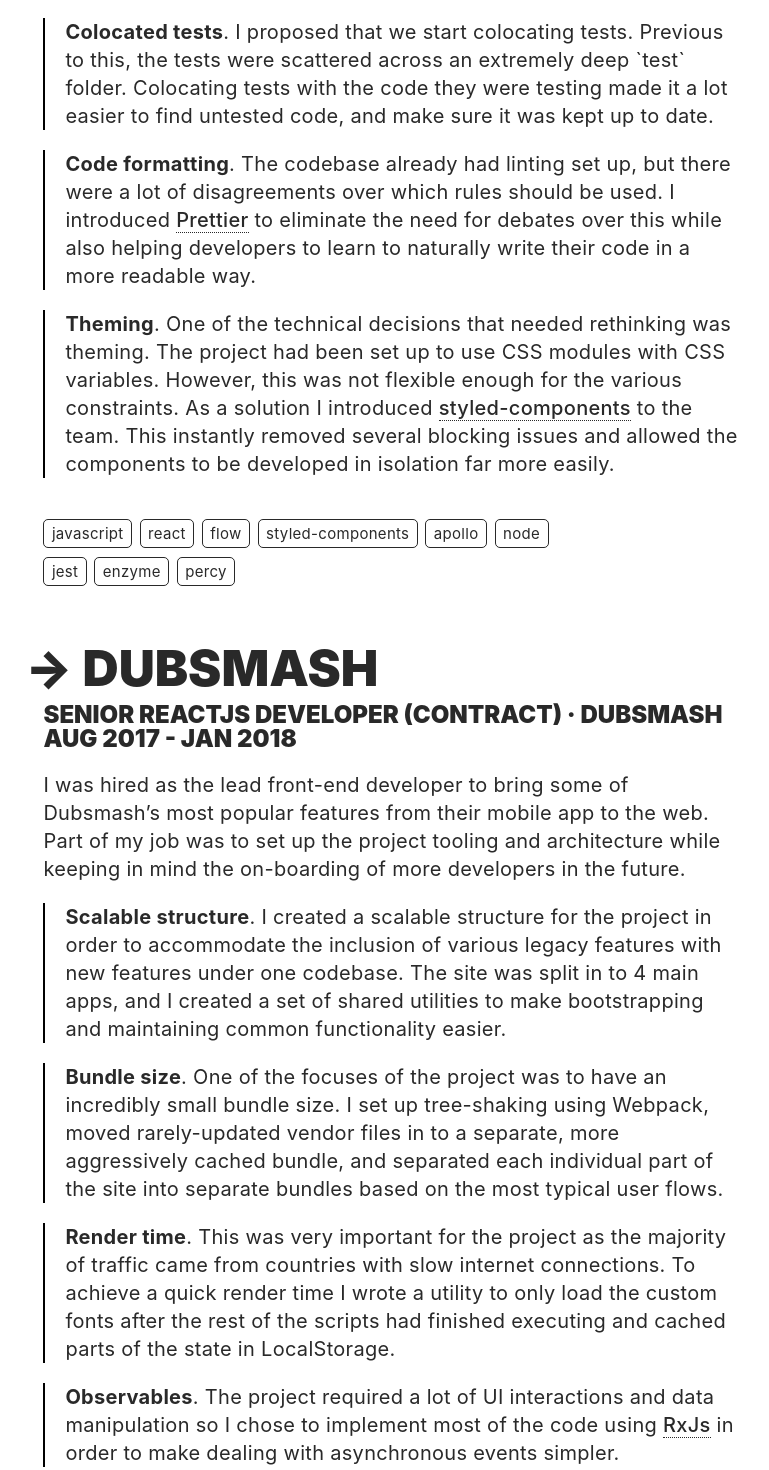
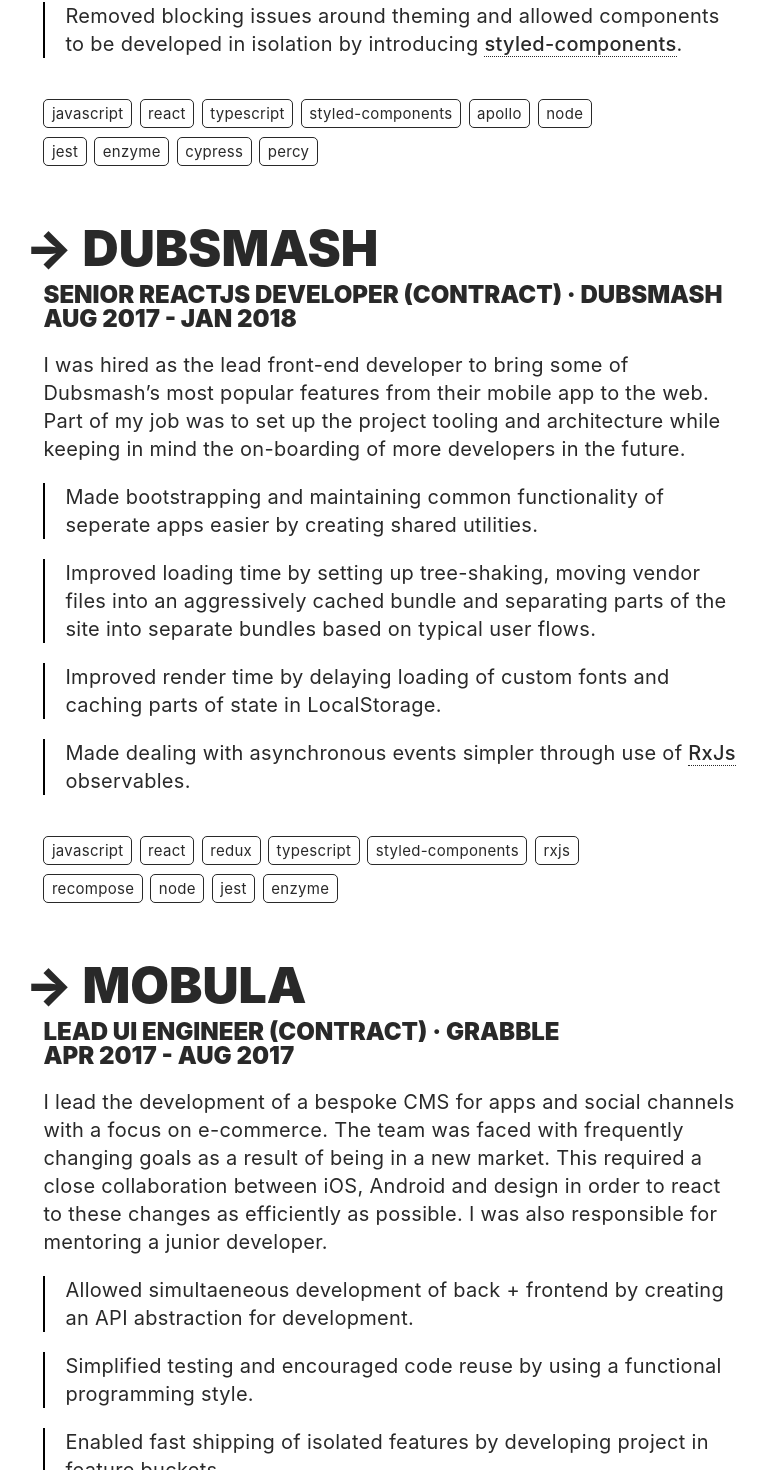
Before and after one commit to chrslwrnc/nanimokamo, a Next.js app: page /cv in a window 1280 px wide. Shown: the part 1143-2613 px from the top of the page, without its empty margins (0-769 px from the left). Built offline with nearby package versions, Linux system fonts and the light colour scheme.

Commit message:
add trainline

```diff
--- a/next.config.js
+++ /dev/null
@@ -1,9 +0,0 @@
-require('dotenv').config();
-const webpack = require('webpack');
-
-module.exports = {
-  webpack: config => {
-    config.plugins.push(new webpack.EnvironmentPlugin(process.env));
-    return config;
-  },
-};
--- a/pages/_app.js
+++ b/pages/_app.js
@@ -30,6 +30,7 @@
     return (
       <Container>
         <Head>
+          <html lang="en" />
           <title>{data.meta.siteName}</title>
           <meta name="description" content={data.meta.seoDescription} />
           <meta name="keywords" content={data.meta.seoKeywords.join(', ')} />
--- a/src/components/Layout/styles.js
+++ b/src/components/Layout/styles.js
@@ -62,4 +62,4 @@
   }
 `;
 
-export const Wrapper = styled.div``;
+export const Wrapper = styled.main``;
--- a/src/components/Projects/Project/index.js
+++ b/src/components/Projects/Project/index.js
@@ -1,10 +1,10 @@
 import React from 'react';
 import * as styles from './styles';
 
-const renderPoint = ({ title, body }, i) => (
+const renderPoint = ({ title, shortBody }, i) => (
   <styles.PointsItem key={i}>
-    <styles.PointsItemTitle>{title}</styles.PointsItemTitle>.{' '}
-    <styles.PointsItemBody dangerouslySetInnerHTML={{ __html: body }} />
+    {/* <styles.PointsItemTitle>{title}</styles.PointsItemTitle>.{' '} */}
+    <styles.PointsItemBody dangerouslySetInnerHTML={{ __html: shortBody }} />
   </styles.PointsItem>
 );
 
--- a/src/data/projects/cni.js
+++ b/src/data/projects/cni.js
@@ -13,40 +13,40 @@
     date: 'Apr 2018 - Sep 2018',
   },
   description:
-    'I was hired by YLD to work at Conde Nast International on the redevelopment of their entire catalogue of brands –  Vogue, GQ, Wired, etc – bringing them onto a single platform. The project had previously suffered due to some inexperienced developers making poor technical decisions. As a result, part of my role was to mentor the junior developers (through pair programming and code reviews) and help steer the technical decisions.',
+    'I was hired by YLD to work at Conde Nast International on the redevelopment of their entire catalogue of brands –  Vogue, GQ, Wired, etc – bringing them onto a single platform. The project had previously suffered due to some poor technical decisions. As a result, part of my role was to mentor the junior developers (through pair programming and code reviews) and help steer the technical decisions.',
   points: [
     {
       title: 'Clean code',
       shortBody:
-        'Encouraged use of design patterns and SOLID principles to make code flexible and maintable.',
+        'Made the code more flexible and maintainable by encouraging use of design patterns and SOLID principles.',
       body:
         'I encouraged the use of design patterns and SOLID principles in order to make the code more flexible and maintainable. Adopting these also helped streamline the on-boarding of new members of the team.',
     },
     {
       title: 'Static typing',
       shortBody:
-        'Integrated <a href="https://github.com/facebook/flow">Flow</a> to reduce errors, aid refactoring and improve domain modeling.',
+        'Reduced errors, made refactoring easier and improved domain modelling by using <a href="https://www.typescriptlang.org/">TypeScript</a>.',
       body:
         'I added <a href="https://github.com/facebook/flow">Flow</a> so that we could begin using static typing. I made the decision to use Flow over TypeScript as it can be incrementally adopted a lot easier. I felt that this really benefited the team as it reduced errors, greatly aided refactoring and improved domain modelling - especially for large configuration files.',
     },
     {
       title: 'Colocated tests',
       shortBody:
-        'Pioneered colocation of tests in order to aid maintenance of existing tests and enforce a more TDD style.',
+        'Made tests easier to write, find and update by colocating them.',
       body:
         'I proposed that we start colocating tests. Previous to this, the tests were scattered across an extremely deep `test` folder. Colocating tests with the code they were testing made it a lot easier to find untested code, and make sure it was kept up to date.',
     },
     {
       title: 'Code formatting',
       shortBody:
-        'Introduced <a href="https://github.com/prettier/prettier">Prettier</a> to eliminate debates over linting rules while also helping developers learn to naturally write their code in a more readable way.',
+        'Eliminated debates over linting rules by integrating <a href="https://github.com/prettier/prettier">Prettier</a>. Added benefit of helping developers learn to naturally write their code in a more readable way.',
       body:
         'The codebase already had linting set up, but there were a lot of disagreements over which rules should be used. I introduced <a href="https://github.com/prettier/prettier">Prettier</a> to eliminate the need for debates over this while also helping developers to learn to naturally write their code in a more readable way.',
     },
     {
       title: 'Theming',
       shortBody:
-        'Pioneered use of <a href="https://github.com/styled-components/styled-components">styled-components</a> to provide a flexible theming solution.',
+        'Removed blocking issues around theming and allowed components to be developed in isolation by introducing <a href="https://github.com/styled-components/styled-components">styled-components</a>.',
       body:
         'One of the technical decisions that needed rethinking was theming. The project had been set up to use CSS modules with CSS variables. However, this was not flexible enough for the various constraints. As a solution I introduced <a href="https://github.com/styled-components/styled-components">styled-components</a> to the team. This instantly removed several blocking issues and allowed the components to be developed in isolation far more easily.',
     },
@@ -54,12 +54,13 @@
   technologies: [
     'javascript',
     'react',
-    'flow',
+    'typescript',
     'styled-components',
     'apollo',
     'node',
     'jest',
     'enzyme',
+    'cypress',
     'percy',
   ],
 };
--- a/src/data/projects/dubsmash.js
+++ b/src/data/projects/dubsmash.js
@@ -18,26 +18,28 @@
     {
       title: 'Scalable structure',
       shortBody:
-        'Created a scalable structure for the project to accommodate the inclusion of legacy features with new features in one codebase.',
+        'Made bootstrapping and maintaining common functionality of seperate apps easier by creating shared utilities.',
       body:
         'I created a scalable structure for the project in order to accommodate the inclusion of various legacy features with new features under one codebase. The site was split in to 4 main apps, and I created a set of shared utilities to make bootstrapping and maintaining common functionality easier.',
     },
     {
       title: 'Bundle size',
       shortBody:
-        'Set up tree-shaking using Webpack, moved rarely-changed vendor files in to a separate, more agressively cached, bundle, and separated each individual part of the site in to bundles based on user flow.',
+        'Improved loading time by setting up tree-shaking, moving vendor files into an aggressively cached bundle and separating parts of the site into separate bundles based on typical user flows.',
       body:
         'One of the focuses of the project was to have an incredibly small bundle size. I set up tree-shaking using Webpack, moved rarely-updated vendor files in to a separate, more aggressively cached bundle, and separated each individual part of the site into separate bundles based on the most typical user flows.',
     },
     {
       title: 'Render time',
+      shortBody:
+        'Improved render time by delaying loading of custom fonts and caching parts of state in LocalStorage.',
       body:
         'This was very important for the project as the majority of traffic came from countries with slow internet connections. To achieve a quick render time I wrote a utility to only load the custom fonts after the rest of the scripts had finished executing and cached parts of the state in LocalStorage.',
     },
     {
       title: 'Observables',
       shortBody:
-        'Used <a href="https://github.com/ReactiveX/rxjs">RxJs</a> to make dealing with asynchronous events easier.',
+        'Made dealing with asynchronous events simpler through use of <a href="https://github.com/ReactiveX/rxjs">RxJs</a> observables.',
       body:
         'The project required a lot of UI interactions and data manipulation so I chose to implement most of the code using <a href="https://github.com/ReactiveX/rxjs">RxJs</a> in order to make dealing with asynchronous events simpler.',
     },
--- a/src/data/projects/mobula.js
+++ b/src/data/projects/mobula.js
@@ -17,18 +17,27 @@
   points: [
     {
       title: 'API abstraction',
-      shortBody: 'Abstracted interaction with the API in order to allow simultaneous development.',
+      shortBody:
+        'Allowed simultaeneous development of back + frontend by creating an API abstraction for development.',
       body:
         'Due to tight time constraints, the API was initially being developed simultaneously to the frontend. To make the transition to the real API easier, I agreed the architecture beforehand with the backend developer and created an API abstraction that allowed me to simply swap out the data source once the real API was ready.',
     },
     {
       title: 'Functional programming',
-      shortBody: 'Utilised functional programming to simplify testing and encourage code reuse.',
+      shortBody:
+        'Simplified testing and encouraged code reuse by using a functional programming style.',
       body:
         'One of my main aims was to simplify testing and encourage code reuse for the project, so I chose to start using a functional programming style. This helped with my decision to develop the project in feature buckets, which enabled us to get features out more quickly to test, such as the media library and user management, and then incrementally add more features.',
     },
     {
+      title: 'Feature buckets',
+      shortBody:
+        'Enabled fast shipping of isolated features by developing project in feature buckets.',
+    },
+    {
       title: 'State management',
+      shortBody:
+        'Made debugging easier by using Redux to manage both data and UI state.',
       body:
         'I chose to manage the entire application state, both data and UI, using Redux. This made debugging any issues much easier as it was simple to see both how the state was updated and how the data then flowed through the application. It made it far easier to generate computed state.',
     },
--- /dev/null
+++ b/src/data/projects/trainline.js
@@ -0,0 +1,24 @@
+export default {
+  project: {
+    title: 'The Trainline',
+    url: 'https://www.thetrainline.com',
+  },
+  company: {
+    name: 'YLD',
+    url: 'http://yld.io/',
+  },
+  job: {
+    title: 'Senior Software Engineer (contract)',
+    date: 'Feb 2018 - Apr 2018',
+  },
+  technologies: [
+    'javascript',
+    'react',
+    'typescript',
+    'apollo',
+    'node',
+    'jest',
+    'enzyme',
+    'percy',
+  ],
+};
--- a/src/data/projects/vvatch.js
+++ b/src/data/projects/vvatch.js
@@ -17,11 +17,15 @@
   points: [
     {
       title: 'Time vs effort',
+      shortBody:
+        'Developed features quickly on back and frontend using isomorphic code with Meteor.',
       body:
         'To get the best compromise of time and effort vs output, I chose to use Meteor as the development framework. It allowed us to quickly develop features on the both the back and frontend using isomorphic code, provided realtime updates through an abstraction using websockets and had an ease-to-use API for communication with a database.',
     },
     {
       title: 'Microservice architecture',
+      shortBody:
+        'Encouraged microservice-like structure through grouping of code into well-defined packages that could be extracted and deployed to separately managed services.',
       body:
         'The project lent itself to a microservice architecture. I encouraged creating everything in well-defined packages of code that could, in the future, be extracted and deployed to separately managed services. I was not able to achieve a full microservice architecture before I left the project, but I feel that I laid the foundations for this to be easily expanded upon in the future.',
     },
```
Also changed, not shown: src/data/projects/index.js (+13 -1 lines), 1 other file (tests, documents, lock files or other folders).
